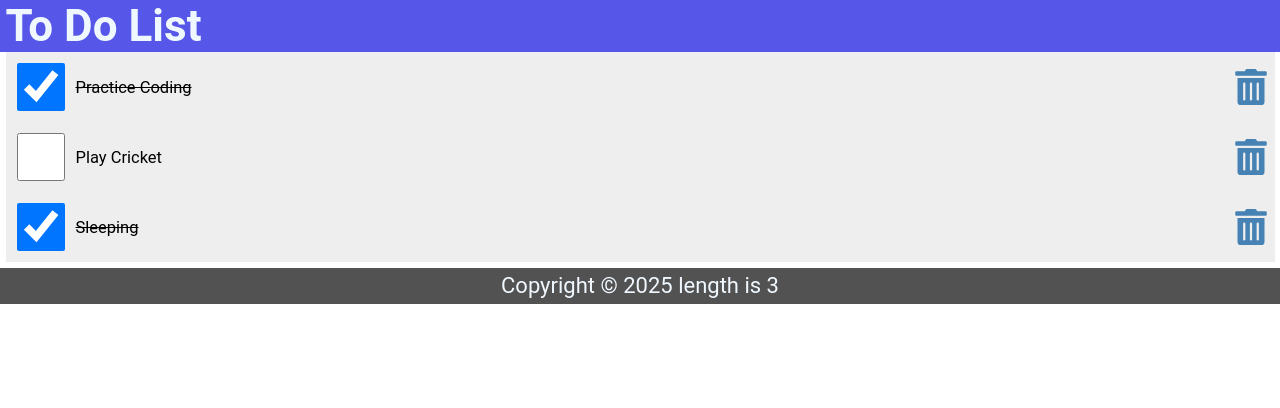
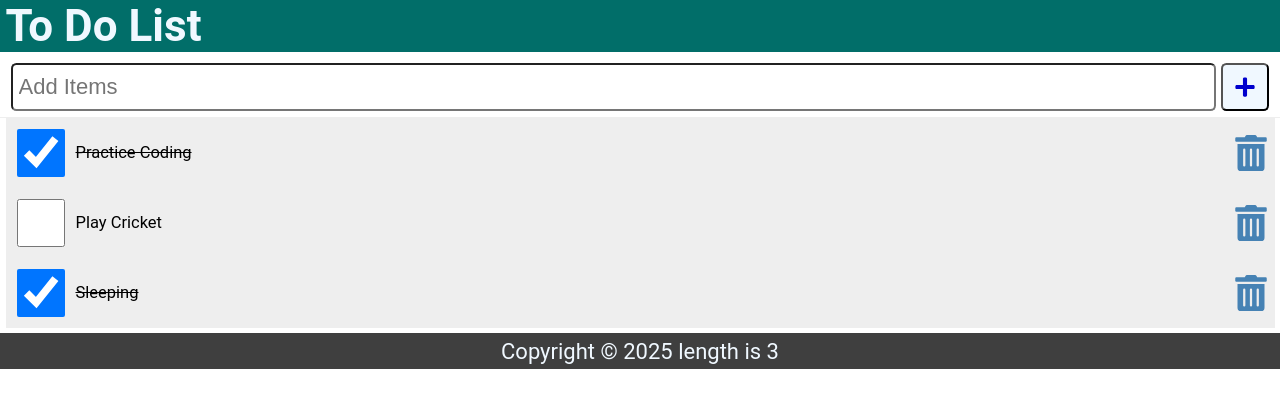
Before and after one commit to Keerththan/To-Do-List-, a React (Vite) app: page / in a window 1280 px wide. Shown: the top 408 px of the page. Built offline with nearby package versions, Linux system fonts and the light colour scheme.

Commit message:
css added

```diff
--- a/src/AddItems.jsx
+++ b/src/AddItems.jsx
@@ -1,10 +1,30 @@
 import React from 'react'
+import {FaPlus} from 'react-icons/fa'
 
 const AddItems = () => {
   return (
-    <div>
+    <form className='addForm'>
+        <label htmlFor='addItems' >Add Items</label>
+        <input
+            autoFocus
+            type="text"
+            id='additems'
+            placeholder='Add Items'
+            required
 
-    </div>
+
+        />
+
+        <button
+        type="submit"
+        >
+            <FaPlus/>
+        </button>
+
+
+
+
+    </form>
   )
 }
 
--- a/src/App.jsx
+++ b/src/App.jsx
@@ -3,6 +3,7 @@ import Header from "./Header"
 import Content from './Content'
 import Footer from './Footer'
 import { useState } from "react";
+import AddItems from "./AddItems";
 
 
 
@@ -33,6 +34,7 @@ function App() {
     <>
 
      <Header title="To Do List"/>
+     <AddItems/>
      <Content
       items={items}
       handleCheck={handleCheck}
--- a/src/index.css
+++ b/src/index.css
@@ -32,7 +32,7 @@
 header {
   width: 100%;
   padding: 0 0.25em;
-    background-color: rgba(7, 7, 221, 0.678);
+  background-color: rgb(1, 110, 105);
   color: aliceblue;
   display: flex;
   justify-content: space-between;
@@ -44,7 +44,7 @@
   display: flex;
   flex-direction: column;
   flex-grow: 1;
-    justify-content: center;
+  justify-content: flex-start;
   align-items: center;
   overflow-y: auto;
 }
@@ -52,7 +52,7 @@
 footer {
   width: 100%;
   padding: 0.25em;
-    background-color: rgb(82, 82, 83);
+  background-color: rgb(63, 63, 63);
   color: aliceblue;
   display: grid;
   place-content: center;
@@ -116,3 +116,70 @@
   color: red;
   outline: none;
 }
+
+.addForm {
+  width: 100%;
+  display: flex;
+  justify-content: flex-start;
+  margin: 0.5rem 0 0;
+  padding: 0 0.5rem 0.25rem;
+  border-bottom: 1px solid #eee;
+}
+
+.addForm label {
+  position: absolute;
+  left: -99999px;
+}
+
+.addForm input[type='text'] {
+  flex-grow: 1;
+  max-width: calc(100% - 50px);
+  min-height: 48px;
+  font-size: 1rem;
+  padding: 0.25rem;
+  border-radius: 0.25rem;
+  margin-right: 0.25rem;
+  outline: none;
+}
+
+button {
+  height: 48px;
+  min-width: 48px;
+  border-radius: 0.25rem;
+  padding: 0.5rem;
+  font-size: 1rem;
+  background-color: aliceblue;
+  color: mediumblue;
+  cursor: pointer;
+}
+
+button:focus,
+button:hover {
+  color: white;
+  background-color: limegreen;
+  outline: none;
+}
+
+.searchForm {
+  width: 100%;
+  display: flex;
+  justify-content: flex-start;
+  margin: 0.25rem 0 0;
+  padding: 0 0.5rem 0.25rem;
+  border-bottom: 1px solid #eee;
+}
+
+.searchForm label {
+  position: absolute;
+  left: -99999px;
+}
+
+.searchForm input[type='text'] {
+  flex-grow: 1;
+  max-width: 100%;
+  min-height: 48px;
+  font-size: 1rem;
+  padding: 0.25rem;
+  border-radius: 0.25rem;
+  outline: none;
+}
```
Lines whose indentation alone changed are shown as unchanged.
